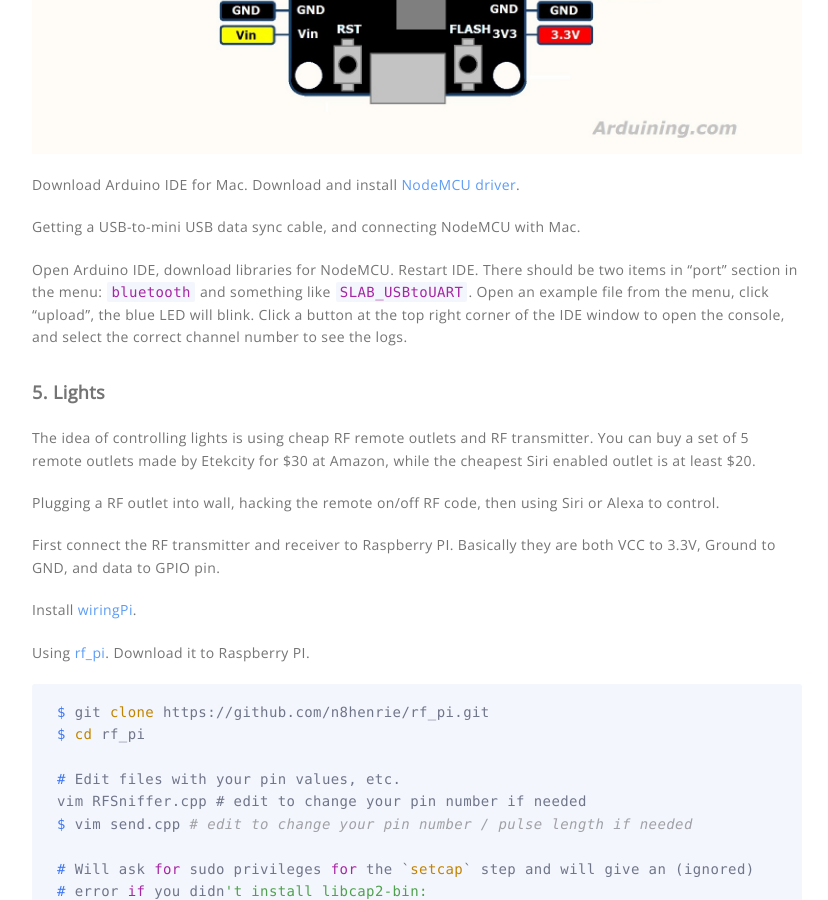
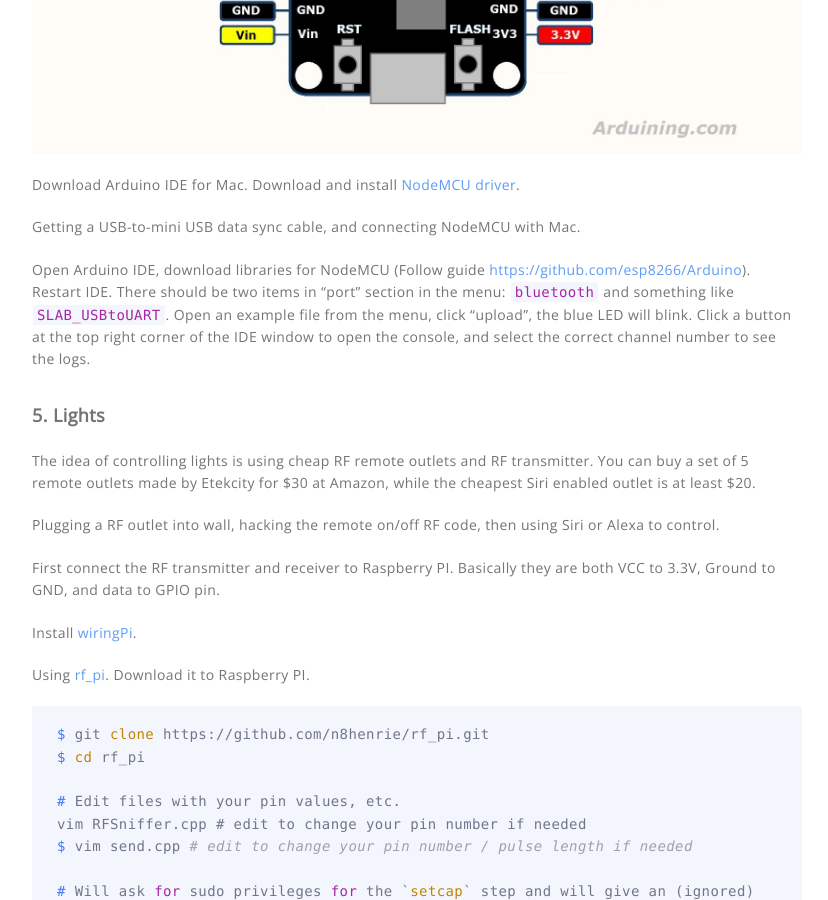
Before and after one commit to fuermosi777/fuermosi777.github.io, a Jekyll site: the page built from _posts/English/2017-06-21-home-automation-using-siri-and-alexa-and-raspberry-pi.md, in a window 1280 px wide and 900 px high, scrolled down 4588 px. Shown: the whole window, without its empty margins (223-1051 px from the left). Built offline with Jekyll 4.4.1, drawn with Linux system fonts in a browser that asks for light colours; comment, search, counter and statistics services are not loaded.

Commit message:
Update 2017-06-21-home-automation-using-siri-and-alexa-and-raspberry-pi.md

```diff
--- a/_posts/English/2017-06-21-home-automation-using-siri-and-alexa-and-raspberry-pi.md
+++ b/_posts/English/2017-06-21-home-automation-using-siri-and-alexa-and-raspberry-pi.md
@@ -132,7 +132,7 @@
 
 Getting a USB-to-mini USB data sync cable, and connecting NodeMCU with Mac.
 
-Open Arduino IDE, download libraries for NodeMCU. Restart IDE. There should be two items in "port" section in the menu: `bluetooth` and something like `SLAB_USBtoUART`. Open an example file from the menu, click "upload", the blue LED will blink. Click a button at the top right corner of the IDE window to open the console, and select the correct channel number to see the logs.
+Open Arduino IDE, download libraries for NodeMCU (Follow guide [https://github.com/esp8266/Arduino](https://github.com/esp8266/Arduino)). Restart IDE. There should be two items in "port" section in the menu: `bluetooth` and something like `SLAB_USBtoUART`. Open an example file from the menu, click "upload", the blue LED will blink. Click a button at the top right corner of the IDE window to open the console, and select the correct channel number to see the logs.
 
 ## Lights
 
```
